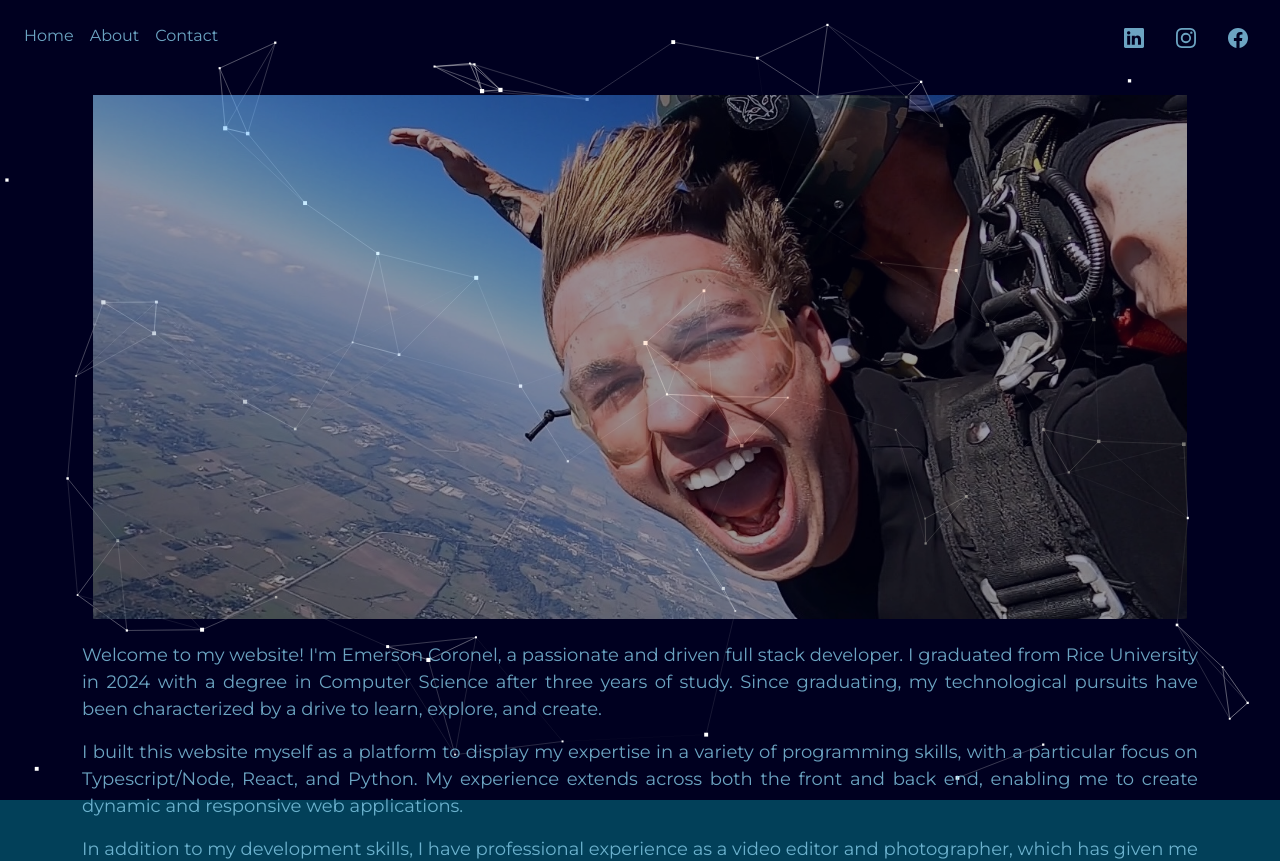
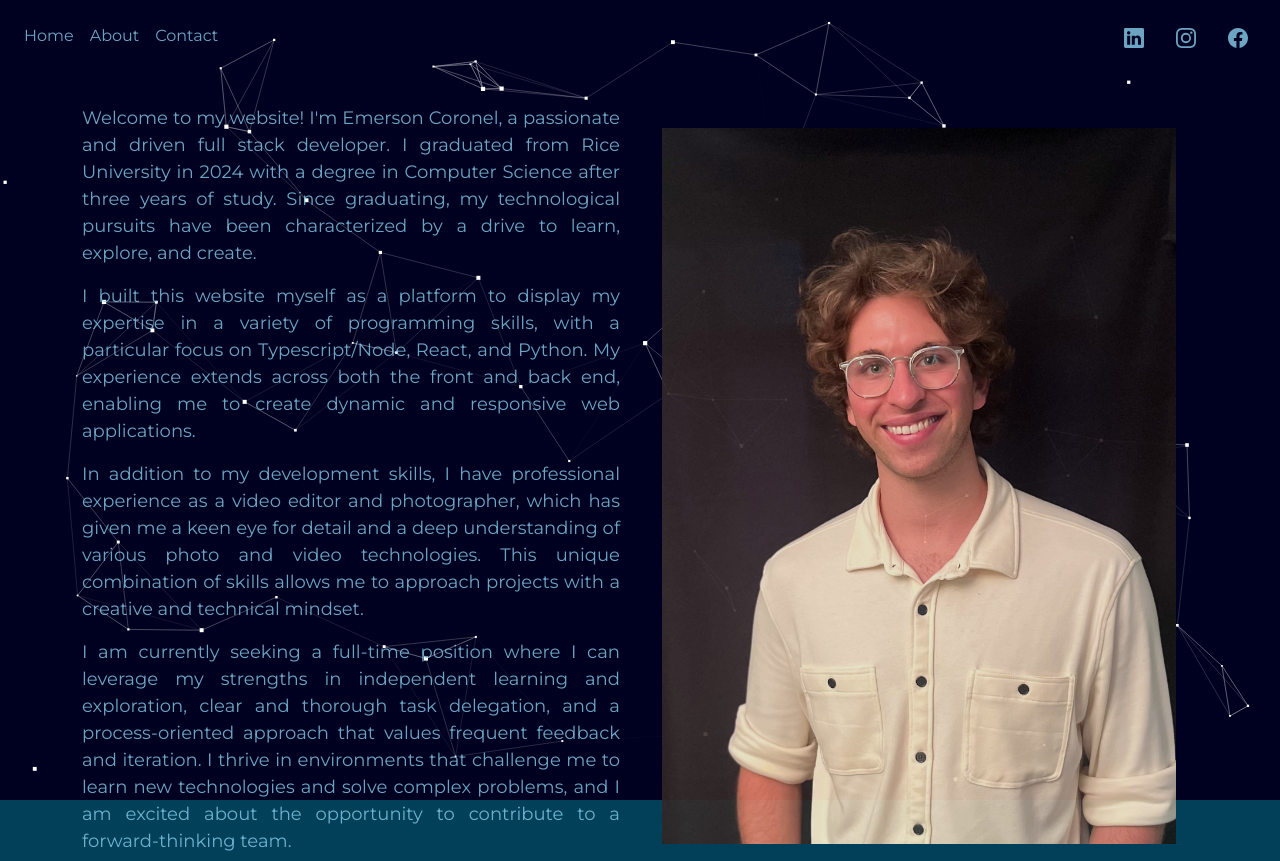
Before and after one commit to EmersonCoronel/developer-portfolio, a React (Create React App) app: page /about in a window 1280 px wide. Shown: the top 861 px of the page. Built offline with nearby package versions, Linux system fonts and the light colour scheme; a web font is replaced by a local one.

Commit message:
Changed about page photo

```diff
--- a/src/pages/About.tsx
+++ b/src/pages/About.tsx
@@ -8,8 +8,8 @@ const About: React.FC = () => {
     <>
       <Header />
       <div className="container">
-        <div className="row align-items-start">
-          <img src="/images/skydiving.jpg" alt="Emerson Skydiving" id="skydivingimg" />
+        <img src="/images/emerson.jpeg" alt="Emerson" id="professionalimg" />
+        <div className="content top-buffer">
           <p className="about-text">Welcome to my website! I'm Emerson Coronel, a passionate and driven full stack developer. I graduated from Rice University in 2024 with a degree in Computer Science after three years of study. Since graduating, my technological pursuits have been characterized by a drive to learn, explore, and create.</p>
           <p className="about-text">I built this website myself as a platform to display my expertise in a variety of programming skills, with a particular focus on Typescript/Node, React, and Python. My experience extends across both the front and back end, enabling me to create dynamic and responsive web applications.</p>
           <p className="about-text">In addition to my development skills, I have professional experience as a video editor and photographer, which has given me a keen eye for detail and a deep understanding of various photo and video technologies. This unique combination of skills allows me to approach projects with a creative and technical mindset.</p>
--- a/src/style.css
+++ b/src/style.css
@@ -92,10 +92,13 @@ body {
 
 /* About Page */
 
-#skydivingimg {
-  opacity: 60%;
-  width: 100%;
+#professionalimg {
+  opacity: 90%;
+  width: 50%;
   padding: 2%;
+  float: right;
+  margin-left: 20px;
+  margin-bottom: 20px;
 }
 
 .about-text {
@@ -105,6 +108,15 @@ body {
   font-family: "Montserrat", sans-serif;
   color: #87CEEB;
   font-size: large;
+}
+
+.center-align {
+  justify-content: center;
+  align-items: center;
+}
+
+.top-buffer {
+  margin-top: 3%;
 }
 
 /* Type-Test */
```
Also changed, not shown: public/images/emerson.jpeg (added).
